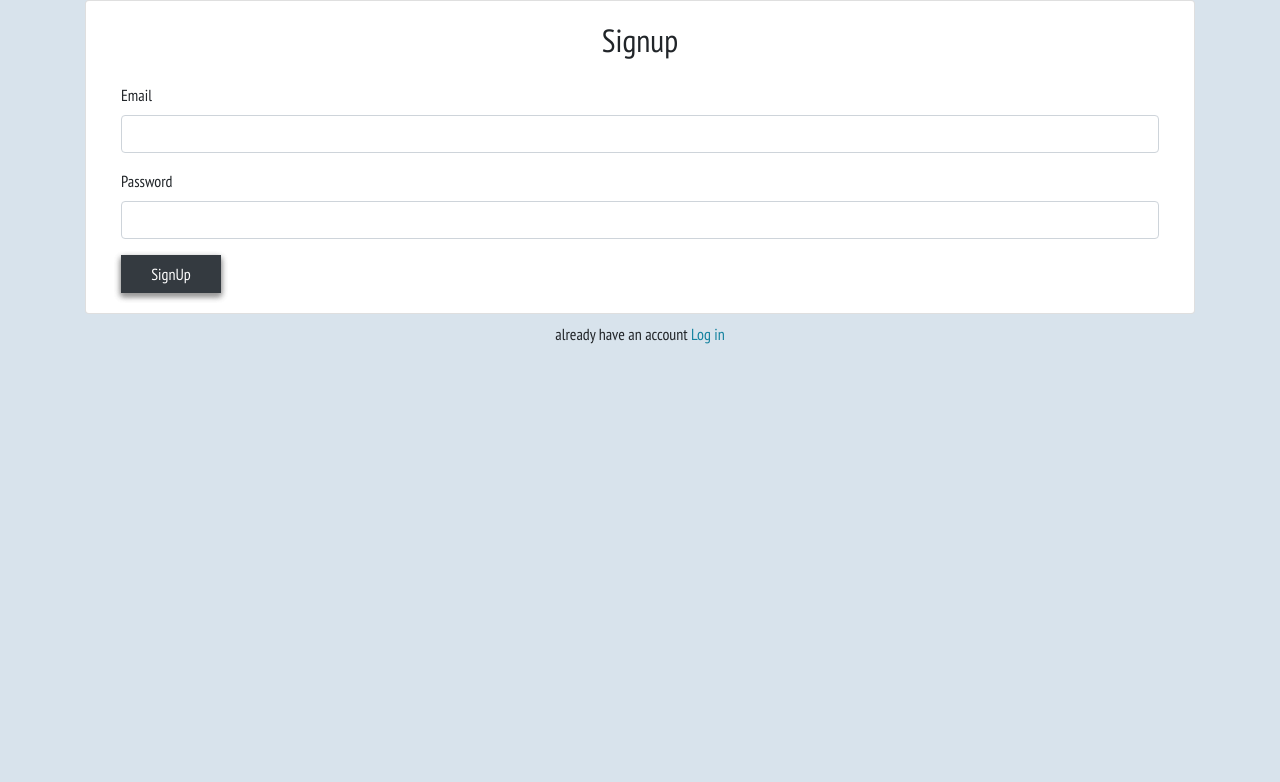
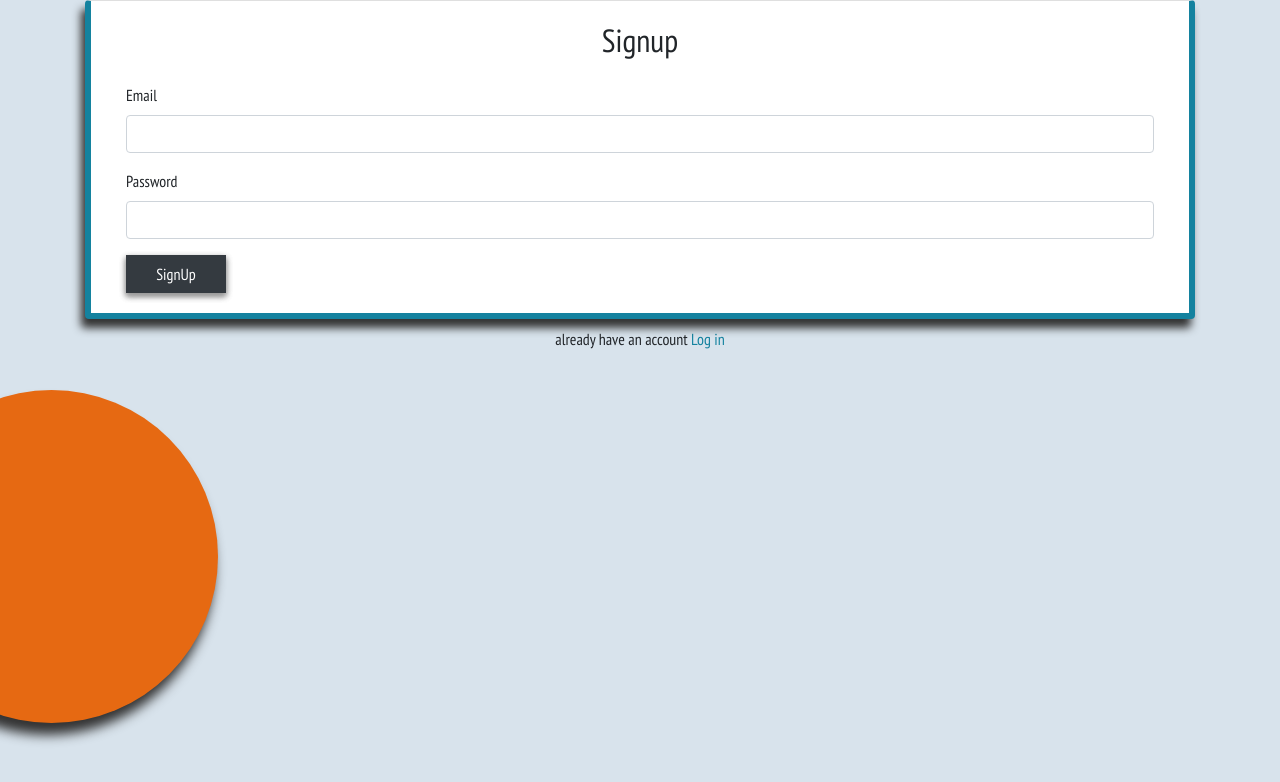
Before and after one commit to thompson-1657/dono, a React (Create React App) app in the folder client/: page /signUp in a window 1280 px wide. Shown: the top 782 px of the page. Built offline with nearby package versions, Linux system fonts and the light colour scheme; no server answers.

Commit message:
sign Up and sign In pgs

```diff
--- a/client/src/App.css
+++ b/client/src/App.css
@@ -28,3 +28,11 @@ html {
 .signUpContainer {
   height: 100vh;
 }
+
+#loginCard,
+#signUpCard {
+  border-left: 6px solid #14829f;
+  border-bottom: 6px solid #14829f;
+  border-right: 6px solid #14829f;
+  box-shadow: -4px 9px 9px #333333;
+}
--- a/client/src/pages/Login.js
+++ b/client/src/pages/Login.js
@@ -3,6 +3,7 @@ import { Form, Button, Card } from "react-bootstrap"
 import { useAuth } from "../contexts/AuthContexts"
 import { Link, useHistory } from "react-router-dom"
 import Buttons from "../components/Buttons"
+import Circle from "../components/Circle"
 import "../App.css"
 
 
@@ -23,7 +24,7 @@ export default function Login() {
     }
     return (
         <div className="signUpContainer container">
-            <Card className="container">
+            <Card className="container" id="loginCard">
                 <Card.Body>
                     <h2 className="text-center mb-4">Login</h2>
                     <Form onSubmit={handleSubmit}>
@@ -41,6 +42,7 @@ export default function Login() {
             </Card>
             <div className="w-100 text-center mt-2">
                 <Link className="loginLink" to="/signup">Sign up</Link>
+                <Circle />
             </div>
         </div>
     )
--- a/client/src/pages/Signup.js
+++ b/client/src/pages/Signup.js
@@ -3,6 +3,7 @@ import { Form, Button, Card } from "react-bootstrap"
 import { useAuth } from "../contexts/AuthContexts"
 import { Link, useHistory } from "react-router-dom"
 import Buttons from "../components/Buttons"
+import Circle from "../components/Circle"
 import API from "../utils/API"
 import "../App.css"
 
@@ -35,7 +36,7 @@ export default function Signup() {
     }
     return (
         <div className="signUpContainer container">
-            <Card className="container">
+            <Card className="container" id="signUpCard">
                 <Card.Body>
                     <h2 className="text-center mb-4">Signup</h2>
                     <Form onSubmit={handleSubmit}>
@@ -53,6 +54,7 @@ export default function Signup() {
             </Card>
             <div className="w-100 text-center mt-2">
                 already have an account <Link className="loginLink" to="/login">Log in</Link>
+            <Circle />
             </div>
         </div>
     )
```
